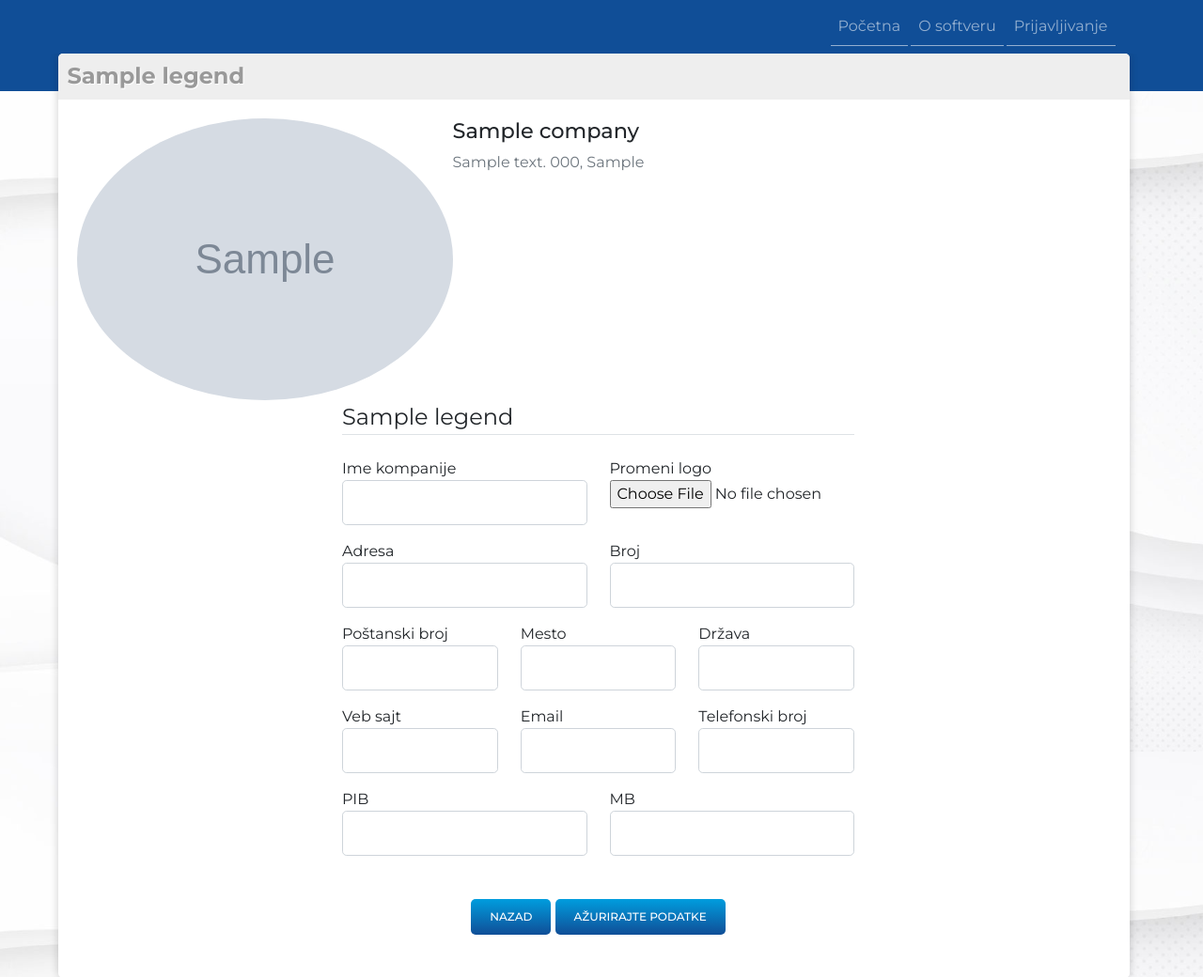
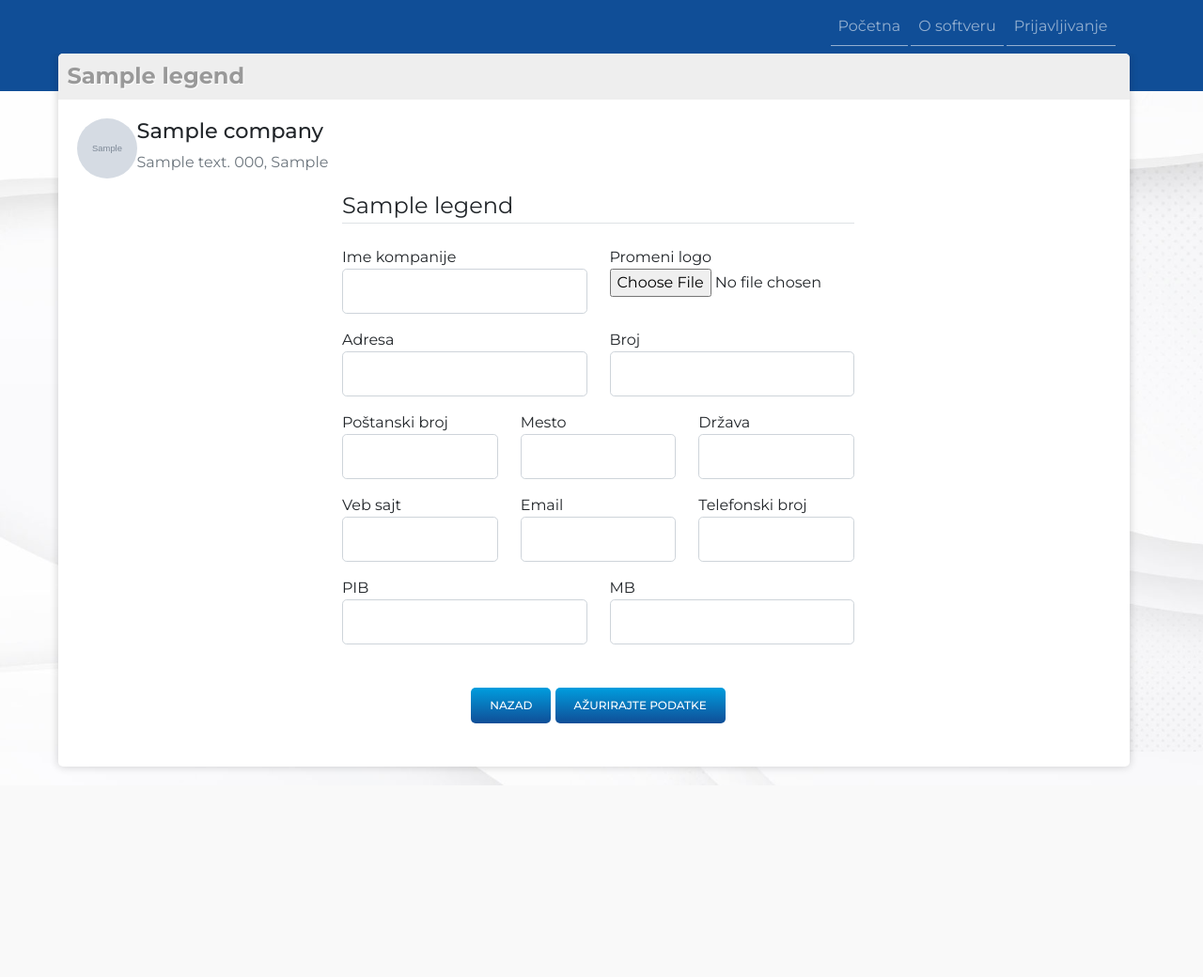
Before and after one commit to miiihaaas/PutniNalozi, a Flask app: template putninalozi/templates/company.html in a window 1280 px wide. Shown: the top 1040 px of the page at 94% size. After the commit the page ends 836 px from the top, so only its background shows below. Run offline with Flask 2, Linux system fonts and the light colour scheme; tables that the repository leaves empty hold one stand-in row (values such as "Sample post"); the template is opened without the code that fills it: values that come from a table or form of the project are taken from there, most other values are stand-ins (such as "Sample title", 1, 10 or a date in 2020); grey boxes marked "Sample" are stand-in pictures; some libraries are stand-ins or nearby versions.

Commit message:
v 0.336 default logo

```diff
--- a/putninalozi/templates/company.html
+++ b/putninalozi/templates/company.html
@@ -1,6 +1,6 @@
 {% extends "layout.html" %} {% block content %}
 <div class="media">
-  <img class="rounded-circle account-img" src="{{ image_file }}" />
+    <img class="rounded-circle account-img" src="{{ image_file }}" style="width: 64px; height: 64px;" />
     <div class="media-body">
         <h2 class="account-heading">{{ company.companyname }}</h2>
         <p class="text-secondary text-muted">
```
Lines whose indentation alone changed are shown as unchanged.
